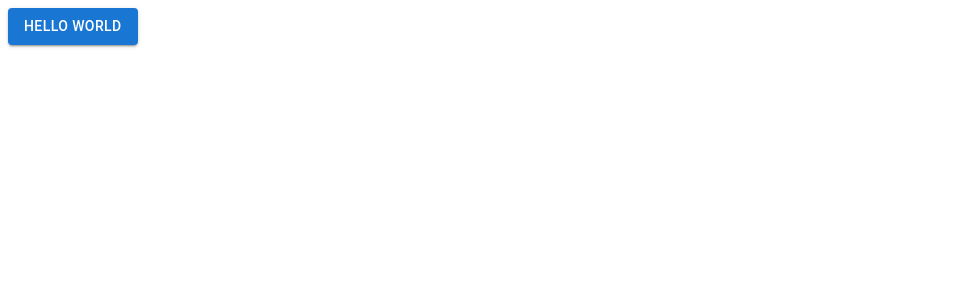
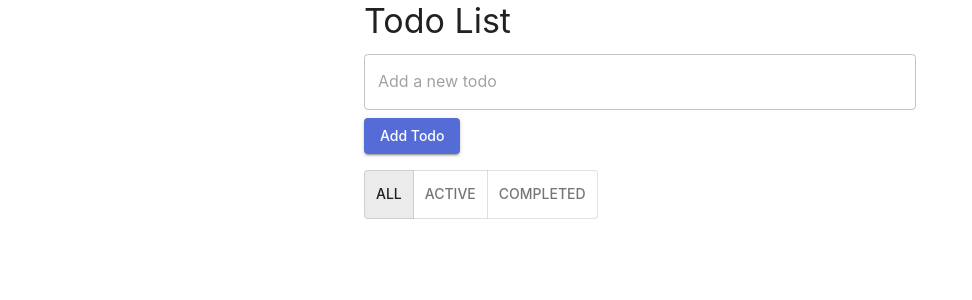
Before and after one commit to pyoja/MUI-NEXT, a Next.js app: page / in a window 1280 px wide. Shown: the top 300 px of the page, without its empty margins (0-972 px from the left). Built offline with nearby package versions, Linux system fonts and the light colour scheme.

Commit message:
todolist example

```diff
--- a/app/layout.tsx
+++ b/app/layout.tsx
@@ -1,11 +1,42 @@
+"use client";
+
+import "@fontsource/roboto/300.css";
+import "@fontsource/roboto/400.css";
+import "@fontsource/roboto/500.css";
+import "@fontsource/roboto/700.css";
+import { CacheProvider } from "@emotion/react";
+import createCache from "@emotion/cache";
+import { useServerInsertedHTML } from "next/navigation";
+import { ThemeProvider } from "@mui/material/styles";
+import CssBaseline from "@mui/material/CssBaseline";
+import theme from "./theme";
+
+const cache = createCache({ key: "css", prepend: true });
+
 export default function RootLayout({
   children,
 }: {
   children: React.ReactNode;
 }) {
+  useServerInsertedHTML(() => (
+    <style
+      data-emotion={`${cache.key} ${Object.keys(cache.inserted).join(" ")}`}
+      dangerouslySetInnerHTML={{
+        __html: Object.values(cache.inserted).join(" "),
+      }}
+    />
+  ));
+
   return (
     <html lang="en">
-      <body>{children}</body>
+      <body>
+        <CacheProvider value={cache}>
+          <ThemeProvider theme={theme}>
+            <CssBaseline />
+            {children}
+          </ThemeProvider>
+        </CacheProvider>
+      </body>
     </html>
   );
 }
--- a/app/page.tsx
+++ b/app/page.tsx
@@ -1,5 +1,139 @@
-import Button from "@mui/material/Button";
+"use client";
 
-export default function Page() {
-  return <Button variant="contained">Hello world</Button>;
+import React, { useState, useEffect } from "react";
+import {
+  Container,
+  Typography,
+  TextField,
+  Button,
+  List,
+  ListItem,
+  ListItemText,
+  ListItemSecondaryAction,
+  Checkbox,
+  IconButton,
+  Box,
+  ToggleButtonGroup,
+  ToggleButton,
+} from "@mui/material";
+import DeleteIcon from "@mui/icons-material/Delete";
+
+interface Todo {
+  id: number;
+  text: string;
+  completed: boolean;
 }
+
+export default function Home() {
+  const [todos, setTodos] = useState<Todo[]>([]);
+  const [inputValue, setInputValue] = useState("");
+  const [filter, setFilter] = useState("all");
+
+  useEffect(() => {
+    const storedTodos = localStorage.getItem("todos");
+    if (storedTodos) {
+      setTodos(JSON.parse(storedTodos));
+    }
+  }, []);
+
+  useEffect(() => {
+    localStorage.setItem("todos", JSON.stringify(todos));
+  }, [todos]);
+
+  const addTodo = () => {
+    if (inputValue.trim() !== "") {
+      setTodos([
+        ...todos,
+        { id: Date.now(), text: inputValue, completed: false },
+      ]);
+      setInputValue("");
+    }
+  };
+
+  const toggleTodo = (id: number) => {
+    setTodos(
+      todos.map((todo) =>
+        todo.id === id ? { ...todo, completed: !todo.completed } : todo
+      )
+    );
+  };
+
+  const deleteTodo = (id: number) => {
+    setTodos(todos.filter((todo) => todo.id !== id));
+  };
+
+  const filteredTodos = todos.filter((todo) => {
+    if (filter === "completed") return todo.completed;
+    if (filter === "active") return !todo.completed;
+    return true;
+  });
+
+  return (
+    <Container maxWidth="sm">
+      <Typography variant="h4" component="h1" gutterBottom>
+        Todo List
+      </Typography>
+      <Box sx={{ mb: 2 }}>
+        <TextField
+          fullWidth
+          variant="outlined"
+          placeholder="Add a new todo"
+          value={inputValue}
+          onChange={(e) => setInputValue(e.target.value)}
+          onKeyPress={(e) => e.key === "Enter" && addTodo()}
+        />
+        <Button variant="contained" onClick={addTodo} sx={{ mt: 1 }}>
+          Add Todo
+        </Button>
+      </Box>
+      <ToggleButtonGroup
+        value={filter}
+        exclusive
+        onChange={(e, newFilter) => setFilter(newFilter)}
+        aria-label="text alignment"
+      >
+        <ToggleButton value="all" aria-label="all">
+          All
+        </ToggleButton>
+        <ToggleButton value="active" aria-label="active">
+          Active
+        </ToggleButton>
+        <ToggleButton value="completed" aria-label="completed">
+          Completed
+        </ToggleButton>
+      </ToggleButtonGroup>
+      <List>
+        {filteredTodos.map((todo) => (
+          <ListItem
+            key={todo.id}
+            dense
+            button
+            onClick={() => toggleTodo(todo.id)}
+          >
+            <Checkbox
+              edge="start"
+              checked={todo.completed}
+              tabIndex={-1}
+              disableRipple
+            />
+            <ListItemText
+              primary={todo.text}
+              style={{
+                textDecoration: todo.completed ? "line-through" : "none",
+              }}
+            />
+            <ListItemSecondaryAction>
+              <IconButton
+                edge="end"
+                aria-label="delete"
+                onClick={() => deleteTodo(todo.id)}
+              >
+                <DeleteIcon />
+              </IconButton>
+            </ListItemSecondaryAction>
+          </ListItem>
+        ))}
+      </List>
+    </Container>
+  );
+}
--- /dev/null
+++ b/app/theme.ts
@@ -0,0 +1,59 @@
+import { createTheme } from "@mui/material/styles";
+import { red } from "@mui/material/colors";
+
+const theme = createTheme({
+  palette: {
+    primary: {
+      main: "#556cd6",
+    },
+    secondary: {
+      main: "#19857b",
+    },
+    error: {
+      main: red.A400,
+    },
+    background: {
+      default: "#fff",
+    },
+  },
+  typography: {
+    fontFamily: [
+      "-apple-system",
+      "BlinkMacSystemFont",
+      '"Segoe UI"',
+      "Roboto",
+      '"Helvetica Neue"',
+      "Arial",
+      "sans-serif",
+      '"Apple Color Emoji"',
+      '"Segoe UI Emoji"',
+      '"Segoe UI Symbol"',
+    ].join(","),
+    h1: {
+      fontSize: "2.2rem",
+      fontWeight: 500,
+    },
+    h2: {
+      fontSize: "1.8rem",
+      fontWeight: 500,
+    },
+    h3: {
+      fontSize: "1.5rem",
+      fontWeight: 500,
+    },
+    body1: {
+      fontSize: "1rem",
+    },
+  },
+  components: {
+    MuiButton: {
+      styleOverrides: {
+        root: {
+          textTransform: "none",
+        },
+      },
+    },
+  },
+});
+
+export default theme;
--- a/package.json
+++ b/package.json
@@ -5,6 +5,7 @@
     "@fontsource/roboto": "^5.0.14",
     "@mui/icons-material": "^5.16.7",
     "@mui/material": "^5.16.7",
+    "@mui/material-nextjs": "^5.16.6",
     "next": "^14.2.5",
     "react": "^18.3.1",
     "react-dom": "^18.3.1"
```
Also changed, not shown: 1 other file (tests, documents, lock files or other folders).
